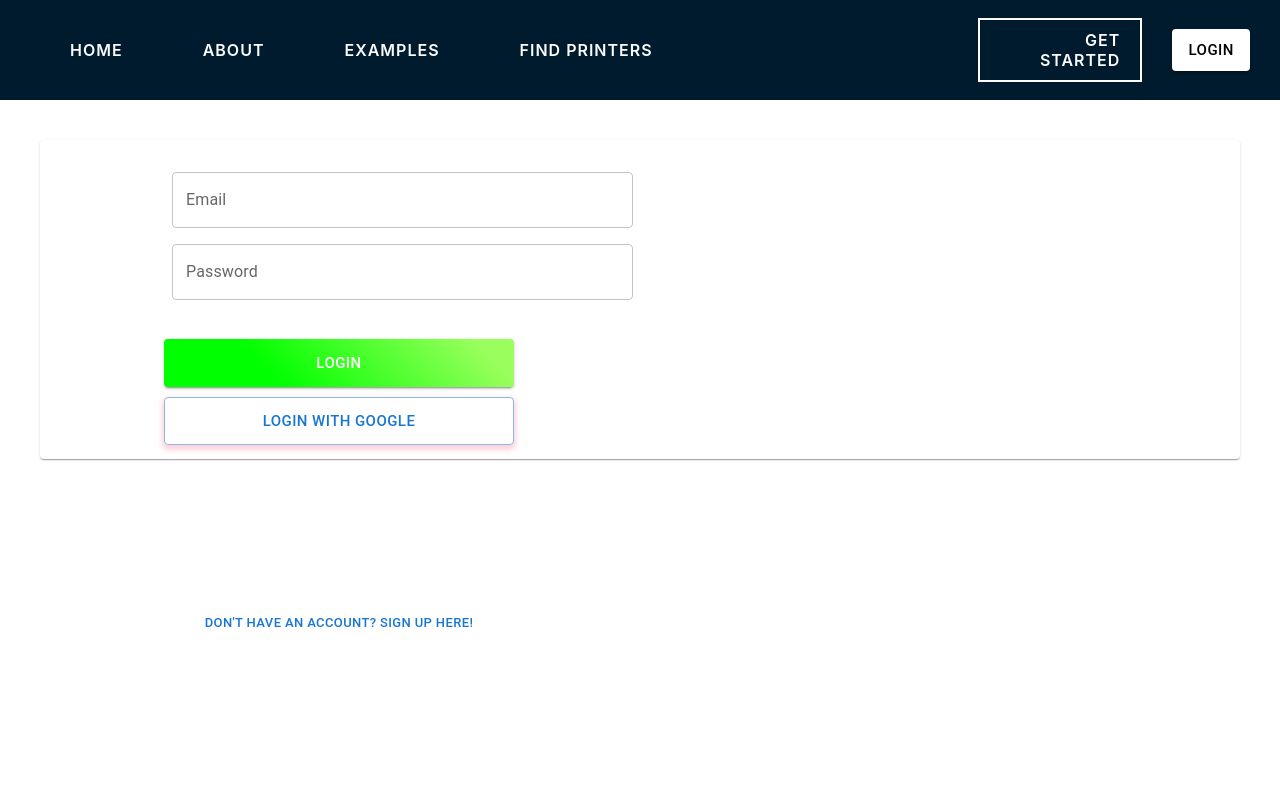
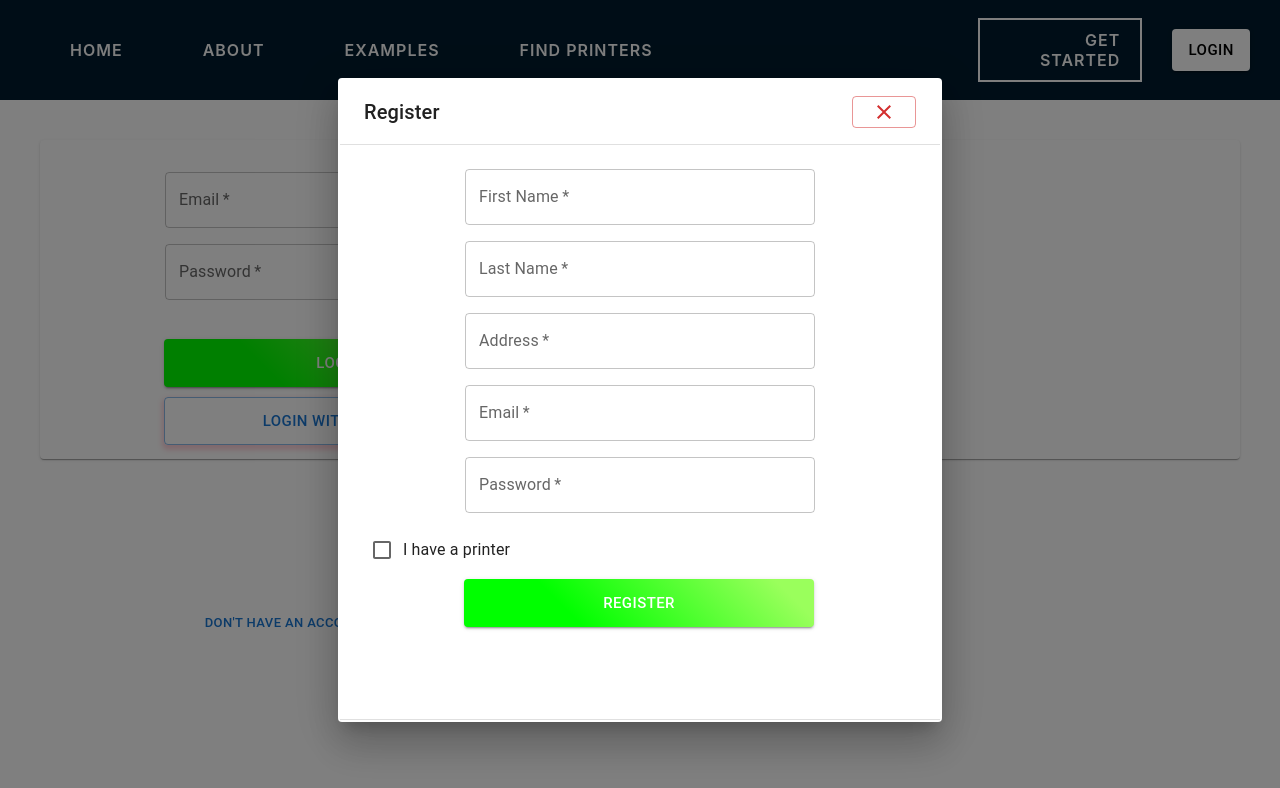
Before and after one commit to 6165-MSET-CuttleFish/ZippyPrints, a React (Create React App) app: page /Auth in a window 1280 px wide. Both pictures are taken after a click on the button "DON'T HAVE AN ACCOUNT? SIGN UP HERE!". Shown: the top 788 px of the page. Built offline with nearby package versions, Linux system fonts and the light colour scheme; no server answers.

Commit message:
Register Form

```diff
--- a/src/components/Popup.js
+++ b/src/components/Popup.js
@@ -2,11 +2,7 @@ import * as React from 'react';
 import { Dialog, DialogTitle, DialogContent, Typography } from '@mui/material'
 import Controls from "./actions/Controls";
 import {makeStyles} from '@mui/styles'
-import Slide from '@mui/styled-engine';
 
-const Transition = React.forwardRef(function Transition(props, ref) {
-    return <Slide direction="up" ref={ref} {...props} />;
-});
 const useStyles = makeStyles(theme => ({
     dialogWrapper: {
         padding: '2px',
--- a/src/views/Auth/LoginForm.js
+++ b/src/views/Auth/LoginForm.js
@@ -5,6 +5,9 @@ import Controls from '../../components/actions/Controls'
 import {makeStyles} from '@mui/styles'
 import { getAuth, signInWithEmailAndPassword, onAuthStateChanged, signInWithPopup, GoogleAuthProvider } from "firebase/auth";
 import GoogleIcon from '@mui/icons-material/Google';
+import Popup from "../../components/Popup";
+import RegisterForm from "./RegisterForm"
+
 
 
 const useStyles = makeStyles(theme =>({
@@ -29,7 +32,7 @@ const useStyles = makeStyles(theme =>({
         icon: GoogleIcon
       },
       textbox: {
-        left: 100,
+        left: 93,
         width: 200,
         length: 200,
         size: 100,
@@ -50,6 +53,8 @@ const initalFValues = {
 
 }
 export default function LoginForm() {
+    const [openPopup, setOpenPopup] = useState(false)
+
 
     const validate=(fieldValues = values)=>{
         let temp = {...errors}
@@ -113,8 +118,11 @@ export default function LoginForm() {
             .then((userCredential) => {
                 // Signed in
                 const user = userCredential.user;
-                window.alert("Welcome, " + userEmail)
+                window.alert("Welcome, " + user.Email)
                 resetForm();
+                setOpenPopup(false)
+
+
                 // ...
             })
             .catch((error) => {
@@ -128,6 +136,7 @@ export default function LoginForm() {
         onAuthStateChanged(auth, (user) => {
             if (user) {
               const uid = user.uid;
+
               //TODO: add successful login page that looks good
             } else {
               // User is signed out
@@ -150,21 +159,34 @@ export default function LoginForm() {
                     error={errors.email}
                     className={classes.textbox}
                     fullWidth = {false}
-
+                    style = {{width: '350px'}}
+                    required
                     />
                     <Controls.Input
                     label = "Password"
                     name="password"
+                    type = "password"
                     value={values.password}
                     onChange = {handleInputChange}
                     error={errors.password}
                     className={classes.textbox}
+                    style = {{width: '350px'}}
+                    required
                     />
                 <Controls.Button
                 className = {classes.signup}
                 variant = "text"
                 size = "small"
-                text = "Don't have an account? Sign up here!"/>
+                text = "Don't have an account? Sign up here!"
+
+                onClick={() => setOpenPopup(true)}
+                />
+                <Popup
+                    title = "Register"
+                    openPopup={openPopup}
+                    setOpenPopup={setOpenPopup}>
+                    <RegisterForm/>
+                </Popup>
                 {/* <Controls.Checkbox
                     className={classes.checkbox}
                     label="Remember Me"
@@ -179,6 +201,7 @@ export default function LoginForm() {
                 size = "large"
                 text = "Login"
                 type="login"
+                onClick = {() => setOpenPopup(false)}
                 />
                 <Controls.Button
                 className = {classes.googleButton}
--- /dev/null
+++ b/src/views/Auth/RegisterForm.js
@@ -0,0 +1,199 @@
+import React, { useState, useEffect } from 'react'
+import { Grid} from '@mui/material'
+import {useForm, Form} from '../../components/useForm'
+import Controls from '../../components/actions/Controls'
+import {makeStyles} from '@mui/styles'
+import { getAuth, createUserWithEmailAndPassword, onAuthStateChanged, signInWithPopup, GoogleAuthProvider } from "firebase/auth";
+import GoogleIcon from '@mui/icons-material/Google';
+
+
+const useStyles = makeStyles(theme =>({
+    loginButton: {
+        background: 'linear-gradient(45deg, #00ff00 30%, #9aff5c 90%)',
+        border: 0,
+        borderRadius: 3,
+        boxShadow: '0 3px 5px 2px rgba(255, 105, 135, .3)',
+        height: 48,
+        width: 350,
+        left: 100
+      },
+      googleButton: {
+        //background: 'linear-gradient(45deg, #00ff00 30%, #9aff5c 90%)',
+        border: 0,
+        borderRadius: 3,
+        boxShadow: '0 3px 5px 2px rgba(255, 105, 135, .3)',
+        height: 48,
+        width: 350,
+        left: 100,
+        top: 10,
+        icon: GoogleIcon
+      },
+      textbox: {
+        left: 93,
+        width: 200,
+        length: 200,
+        size: 100,
+      },
+      signup: {
+          left: 100,
+          width: 350,
+          top: 300,
+          size: 200
+      },
+      checkbox: {
+          margin: 100
+      }
+
+}))
+const initalFValues = {
+    id: 0,
+    fName:'',
+    lName:'',
+    address:'',
+    email: '',
+    password: '',
+    printer: false
+
+}
+export default function RegisterForm() {
+
+    const validate=(fieldValues = values)=>{
+        let temp = {...errors}
+        if ('email' in fieldValues)
+            temp.email = (/.+@.+../).test(fieldValues.email)?"":"Email is not valid."
+        if ('password' in fieldValues)
+            temp.password = fieldValues.password?"":"This field is required."
+
+        setErrors({
+            ...temp
+        })
+
+        if (fieldValues === values)
+        return Object.values(temp).every(x => x === "")
+
+    }
+
+    const classes = useStyles();
+    const {
+        values,
+        setValues,
+        errors,
+        setErrors,
+        handleInputChange,
+        resetForm
+    } = useForm(initalFValues, true, validate);
+
+    const handlePrinterSelection = (e) => {
+        values.printer = true
+}
+
+    const handleSubmit = (e) => {
+        e.preventDefault()
+        if(validate()) {
+           makeAccount();
+        }
+    }
+    const makeAccount = () => {
+        var userEmail = values.email
+        var userPassword = values.password
+        var isPrinter = values.printer
+        const auth = getAuth();
+        createUserWithEmailAndPassword(auth, userEmail, userPassword)
+          .then((userCredential) => {
+            // Signed in
+            const user = userCredential.user;
+            user.displayName = values.fName
+            user.tenantId = values.address
+            window.alert("Welcome, " + user.displayName + " Printer: " + isPrinter + ", Your address is: " + user.tenantId)
+            // ...
+          })
+          .catch((error) => {
+            const errorCode = error.code;
+            const errorMessage = error.message;
+            window.alert("Error: " + errorCode + ", " + errorMessage)
+            // ..
+          });
+
+    }
+
+
+    //TODO: functionalize remember me switch
+    return (
+            <Form onSubmit={handleSubmit}>
+            <Grid container>
+                <Grid item xs = {6}>
+                    <Controls.Input
+                        label = "First Name"
+                        name="fName"
+                        value={values.fName}
+                        onChange = {handleInputChange}
+                        error={errors.fName}
+                        className={classes.textbox}
+                        style = {{width: '350px'}}
+                        required
+                    />
+                    <Controls.Input
+                        label = "Last Name"
+                        name="lName"
+                        value={values.lName}
+                        onChange = {handleInputChange}
+                        error={errors.lName}
+                        className={classes.textbox}
+                        style = {{width: '350px'}}
+                        required
+                    />
+                    <Controls.Input
+                        label = "Address"
+                        name="address"
+                        value={values.address}
+                        onChange = {handleInputChange}
+                        error={errors.address}
+                        className={classes.textbox}
+                        style = {{width: '350px'}}
+                        required
+                    />
+                    <Controls.Input
+                        label = "Email"
+                        name="email"
+                        value={values.email}
+                        onChange = {handleInputChange}
+                        error={errors.email}
+                        className={classes.textbox}
+                        fullWidth = {false}
+                        style = {{width: '350px'}}
+                        required
+                    />
+                    <Controls.Input
+                        label = "Password"
+                        name="password"
+                        type = "password"
+                        value={values.password}
+                        onChange = {handleInputChange}
+                        error={errors.password}
+                        className={classes.textbox}
+                        style = {{width: '350px'}}
+                        required
+                    />
+                    <Controls.Checkbox
+                        className={classes.checkbox}
+                        name="printerCheck"
+                        label="I have a printer"
+                        values={values.printer}
+                        onChange = {handlePrinterSelection}
+                    />
+                     <Controls.Button
+                        className = {classes.loginButton}
+                        variant = "contained"
+                        color = "secondary"
+                        size = "large"
+                        text = "Register"
+                        type="register"
+                        onChange = {handleSubmit}
+                    />
+
+                </Grid>
+            </Grid>
+            </Form>
+
+    )
+}
```
Also changed, not shown: 1 other file (tests, documents, lock files or other folders).
